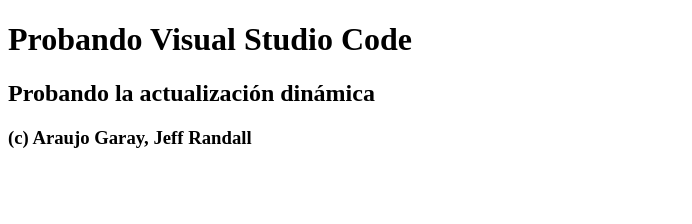
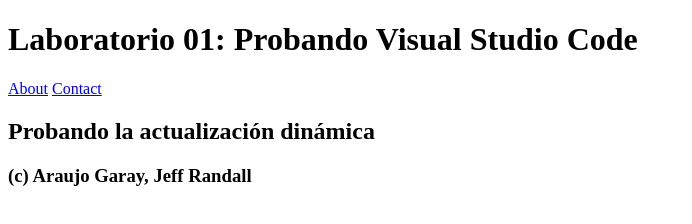
Before and after one commit to JeffKL123/JeffKL123.github.io, a plain HTML site: page index.html in a window 1280 px wide. Shown: the whole page, without its empty margins (0-692 px from the left). Drawn offline with Linux system fonts and the light colour scheme.

Commit message:
Se agrega contacto

```diff
--- a/index.html
+++ b/index.html
@@ -10,7 +10,15 @@
         <link rel="stylesheet" href="">
     </head>
     <body>
-        <h1>Probando Visual Studio Code</h1>
+        <header>
+            <h1>Laboratorio 01: Probando Visual Studio Code</h1>
+        </header>
+
+        <nav>
+            <a href="about.html">About</a>
+            <a href="contact.html">Contact</a>
+        </nav>
+
         <h2>Probando la actualización dinámica</h2>
         <h3>(c) Araujo Garay, Jeff Randall</h3>
 
```
Also changed, not shown: contact.html (added, +20 -0 lines).
